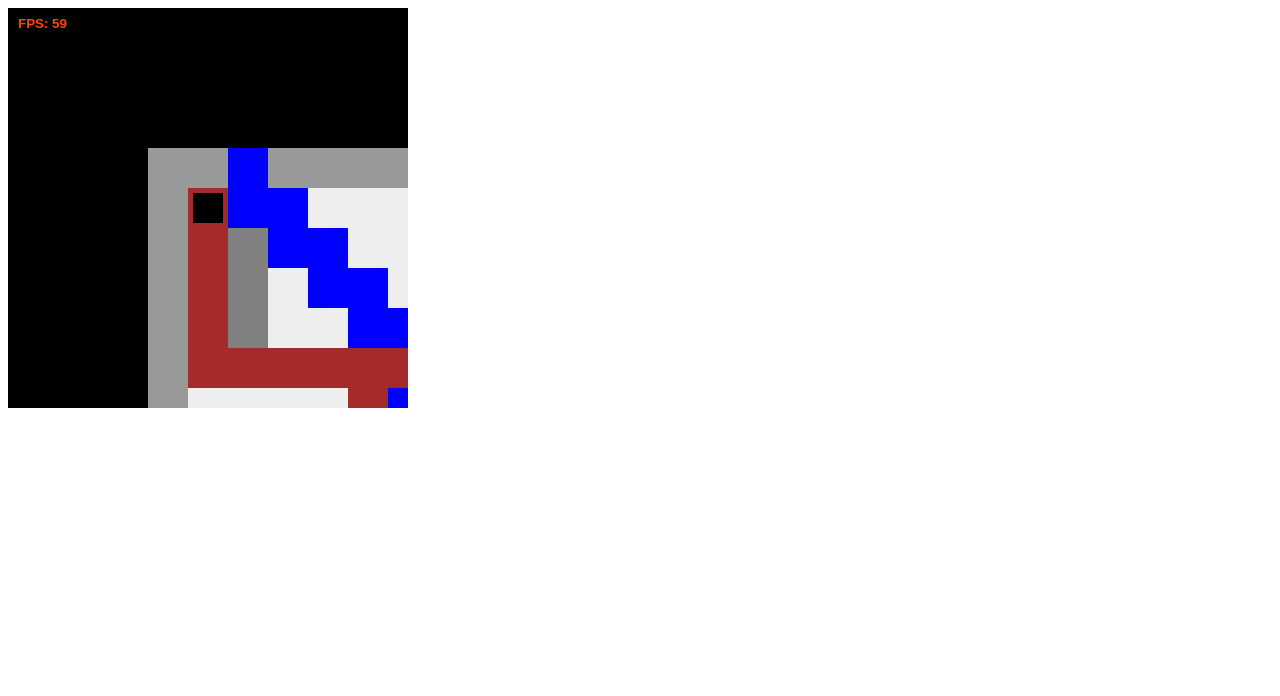
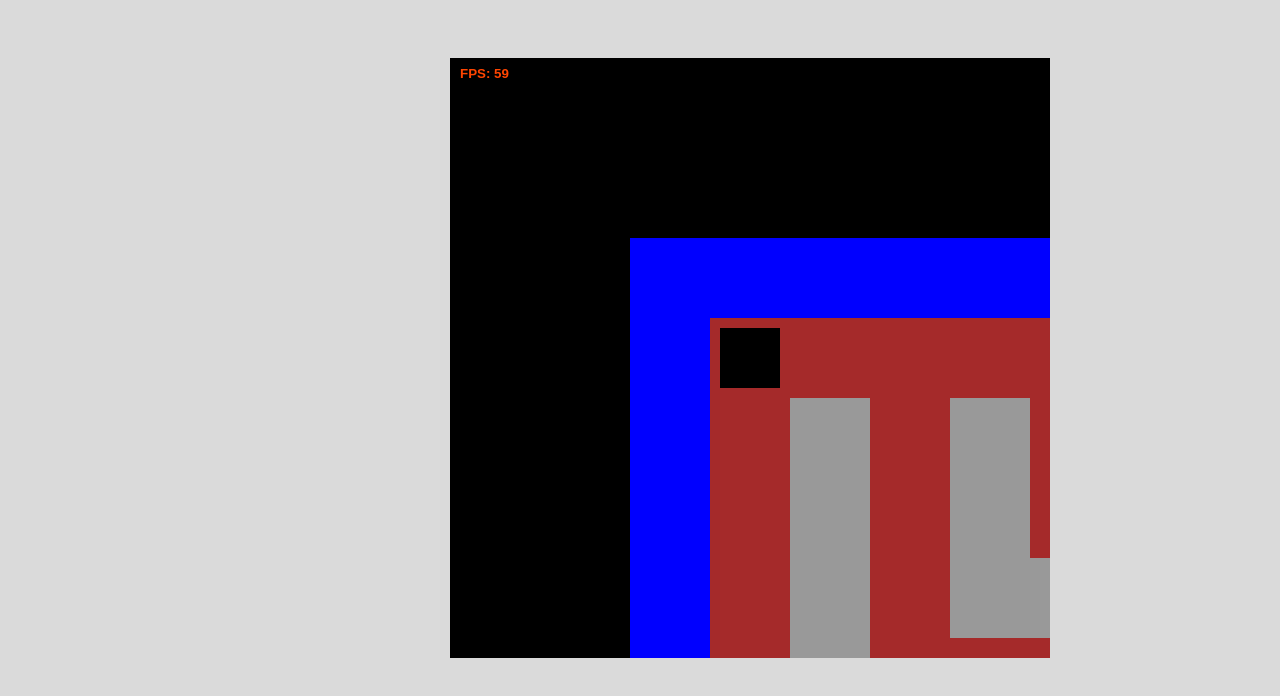
Before and after one commit to WojciechKos/Projekt, a plain HTML site: page js.html in a window 1280 px wide. Drawn offline with Linux system fonts and the light colour scheme.

Commit message:
Utworzenie labiryntu
Zmodyfikowanie mapy tak, by utworzyła labirynt. Najprawdopodobniej ostatni commit przed sprawdzeniem projektu.

```diff
--- a/js.html
+++ b/js.html
@@ -5,28 +5,28 @@
 <script type="text/javascript">
 var ctx = null;
 var gameMap = [
-	0, 0, 4, 0, 0, 0, 0, 0, 0, 0, 0, 0, 0, 0, 0, 0, 0, 0, 0, 0,
-	0, 2, 4, 4, 1, 1, 1, 1, 1, 1, 1, 1, 1, 1, 1, 1, 0, 2, 2, 0,
-	0, 2, 3, 4, 4, 1, 1, 1, 1, 1, 1, 1, 1, 1, 1, 1, 0, 2, 2, 0,
-	0, 2, 3, 1, 4, 4, 1, 1, 2, 2, 2, 2, 1, 1, 2, 2, 2, 2, 2, 0,
-	0, 2, 3, 1, 1, 4, 4, 1, 2, 3, 3, 2, 1, 1, 2, 1, 0, 0, 0, 0,
-	0, 2, 2, 2, 2, 2, 2, 2, 2, 3, 3, 2, 2, 2, 2, 1, 1, 1, 1, 0,
-	0, 1, 1, 1, 1, 2, 4, 1, 1, 1, 1, 1, 1, 1, 2, 1, 1, 1, 1, 0,
-	0, 1, 1, 1, 1, 2, 4, 1, 1, 1, 1, 1, 1, 1, 2, 1, 1, 1, 1, 0,
-	0, 1, 1, 1, 1, 2, 4, 4, 4, 4, 4, 1, 1, 1, 2, 2, 2, 2, 1, 0,
-	0, 1, 1, 1, 1, 2, 3, 2, 1, 1, 4, 1, 1, 1, 1, 3, 3, 2, 1, 0,
-	0, 1, 2, 2, 2, 2, 1, 2, 1, 1, 4, 1, 1, 1, 1, 1, 3, 2, 1, 0,
-	0, 1, 2, 3, 3, 2, 1, 2, 1, 1, 4, 4, 4, 4, 4, 4, 4, 2, 4, 4,
-	0, 1, 2, 3, 3, 2, 1, 2, 1, 1, 1, 1, 1, 1, 1, 1, 1, 2, 1, 0,
-	0, 1, 2, 3, 4, 2, 2, 2, 1, 1, 1, 1, 1, 1, 1, 0, 1, 2, 1, 0,
-	0, 3, 2, 3, 4, 4, 1, 2, 2, 2, 2, 2, 2, 2, 1, 0, 1, 2, 1, 0,
-	0, 3, 2, 3, 4, 4, 3, 2, 1, 1, 1, 1, 1, 2, 1, 1, 1, 2, 3, 0,
-	0, 3, 2, 3, 4, 1, 3, 2, 1, 3, 1, 1, 1, 2, 1, 1, 1, 2, 3, 0,
-	0, 1, 2, 2, 2, 2, 2, 2, 3, 3, 3, 1, 1, 2, 2, 2, 2, 2, 3, 0,
-	0, 1, 1, 1, 1, 1, 1, 3, 3, 3, 3, 3, 1, 1, 1, 1, 1, 1, 4, 0,
+	0, 0, 0, 0, 0, 0, 0, 0, 0, 0, 0, 0, 0, 0, 0, 0, 0, 0, 0, 0,
+	0, 2, 2, 2, 2, 2, 4, 2, 2, 2, 2, 2, 2, 2, 2, 2, 2, 2, 2, 0,
+	0, 2, 4, 2, 4, 2, 4, 4, 4, 4, 4, 4, 2, 4, 4, 4, 4, 2, 2, 0,
+	0, 2, 4, 2, 4, 2, 2, 2, 2, 2, 2, 4, 2, 2, 2, 2, 4, 2, 2, 0,
+	0, 2, 4, 2, 4, 4, 4, 4, 4, 2, 2, 4, 4, 4, 4, 2, 4, 2, 2, 0,
+	0, 2, 4, 2, 2, 2, 2, 2, 4, 2, 2, 4, 2, 2, 4, 2, 4, 4, 2, 0,
+	0, 2, 4, 4, 4, 4, 4, 2, 4, 4, 4, 4, 4, 2, 4, 2, 2, 4, 2, 0,
+	0, 2, 2, 2, 2, 2, 4, 2, 2, 2, 2, 2, 4, 2, 4, 4, 2, 4, 2, 0,
+	0, 2, 4, 4, 4, 2, 4, 4, 4, 2, 4, 2, 4, 2, 2, 2, 2, 4, 2, 0,
+	0, 2, 2, 2, 4, 2, 4, 2, 4, 2, 4, 2, 4, 4, 4, 4, 2, 4, 2, 0,
+	0, 4, 4, 2, 4, 2, 4, 2, 4, 2, 4, 2, 2, 2, 2, 4, 2, 4, 2, 0,
+	0, 2, 4, 2, 4, 4, 4, 2, 4, 2, 4, 4, 4, 4, 4, 4, 2, 4, 2, 0,
+	0, 2, 4, 2, 2, 2, 4, 2, 4, 2, 2, 2, 2, 2, 2, 2, 2, 4, 2, 0,
+	0, 2, 4, 4, 4, 2, 4, 2, 4, 2, 4, 4, 4, 4, 4, 4, 4, 4, 2, 0,
+	0, 2, 2, 2, 4, 2, 4, 2, 4, 2, 2, 2, 2, 2, 2, 2, 2, 4, 2, 0,
+	0, 4, 4, 4, 4, 2, 4, 2, 4, 2, 4, 4, 4, 4, 4, 4, 4, 4, 2, 0,
+	0, 4, 2, 2, 2, 2, 2, 2, 2, 2, 2, 2, 2, 2, 2, 2, 2, 4, 2, 0,
+	0, 4, 4, 4, 4, 4, 4, 4, 4, 4, 4, 4, 4, 4, 4, 4, 4, 4, 2, 0,
+	2, 2, 2, 2, 2, 2, 2, 2, 2, 2, 2, 2, 2, 2, 2, 2, 2, 2, 2, 0,
 	0, 0, 0, 0, 0, 0, 0, 0, 0, 0, 0, 0, 0, 0, 0, 0, 0, 0, 0, 0
 ];
-var tileW = 40, tileH = 40;
+var tileW = 80, tileH = 80;
 var mapW = 20, mapH = 20;
 var currentSecond = 0, frameCount = 0, framesLastSecond = 0, lastFrameTime = 0;
 
@@ -36,11 +36,11 @@ var floorTypes = {
 	water	: 2
 };
 var tileTypes = {
-	0 : { colour:"#999999", floor:floorTypes.solid	},
+	0 : { colour:"blue", floor:floorTypes.water	},
 	1 : { colour:"#eeeeee", floor:floorTypes.path	},
 	2 : { colour:"brown", floor:floorTypes.path	},
 	3 : { colour:"grey", floor:floorTypes.solid	},
-	4 : { colour:"blue", floor:floorTypes.water	}
+	4 : { colour:"#999999", floor:floorTypes.solid	}
 };
 
 var keysDown = {
@@ -82,8 +82,8 @@ function Character()
 	this.tileFrom	= [1,1];
 	this.tileTo		= [1,1];
 	this.timeMoved	= 0;
-	this.dimensions	= [30,30];
-	this.position	= [45,45];
+	this.dimensions	= [60,60];
+	this.position	= [90,90];
 	this.delayMove	= 700;
 }
 Character.prototype.placeAt = function(x, y)
@@ -217,7 +217,21 @@ function drawGame()
 </head>
 <body>
 
-<canvas id="game" width="400" height="400"></canvas>
+<canvas id="game" width="600" height="600"></canvas>
+
+<style>
+	body
+	{
+		background-color: #dadada;
+	}
+
+	canvas
+	{
+		margin-left: 35%;
+		margin-top: 50px;
+		margin-right: auto;
+	}
+</style>
 
 </body>
 </html>
```
